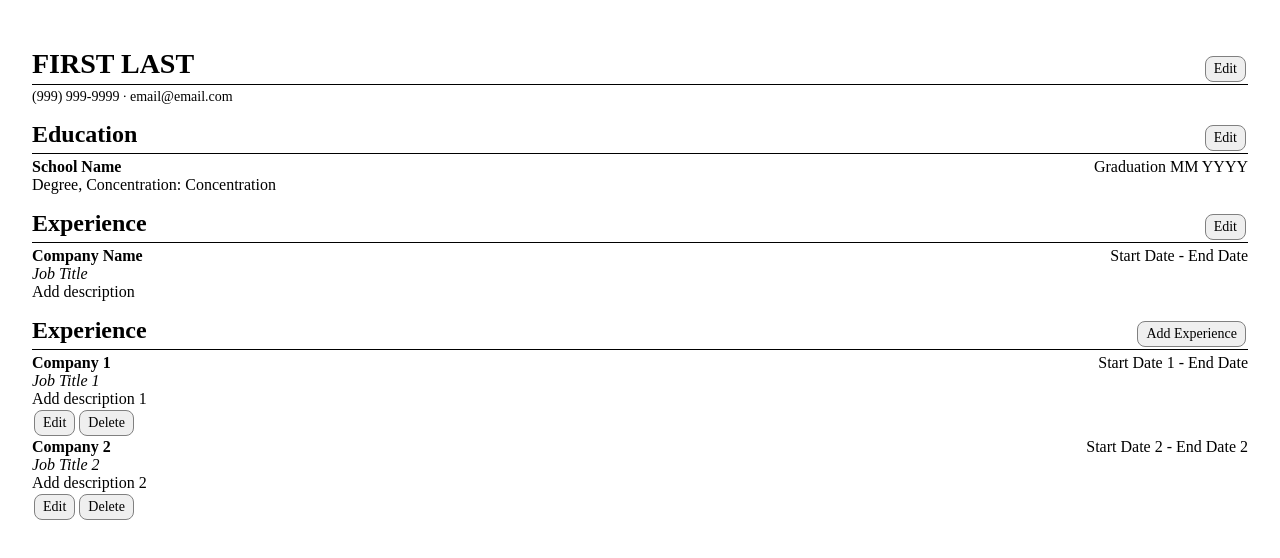
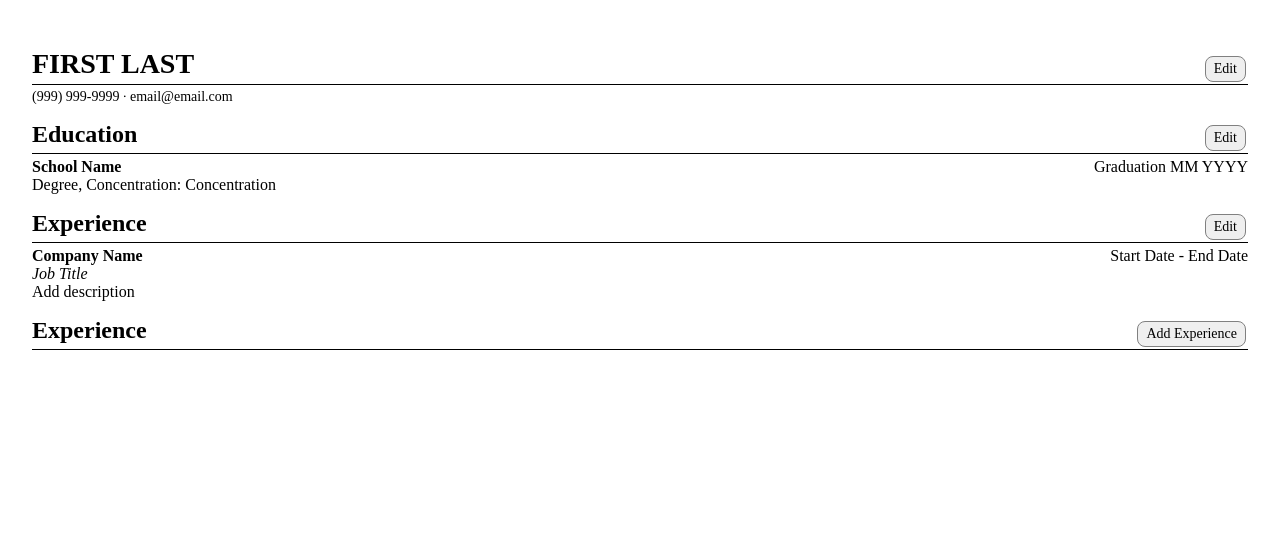
Before and after one commit to crolfs47/odin-react-cv, a React (Vite) app: page / in a window 1280 px wide. Shown: the top 558 px of the page. Built offline with nearby package versions, Linux system fonts and the light colour scheme.

Commit message:
Add functionality for Add Experience button on Jobs List component to display new jobs added

```diff
--- a/src/App.jsx
+++ b/src/App.jsx
@@ -1,5 +1,4 @@
 import { useState } from 'react'
-import { v4 as uuidv4 } from 'uuid';
 import './App.css'
 import PersonalInfo from './components/PersonalInfo'
 import EducationInfo from './components/EducationInfo'
@@ -29,20 +28,15 @@ const App = () => {
     description: "Add description",
   })
 
-  const jobs = [
-    {companyName: "Company 1",
-    title: "Job Title 1",
-    startDate: "Start Date 1",
-    endDate: "End Date ",
-    description: "Add description 1",
-    id: uuidv4(), },
-    {companyName: "Company 2",
-    title: "Job Title 2",
-    startDate: "Start Date 2",
-    endDate: "End Date 2",
-    description: "Add description 2",
-    id: uuidv4(), },
-  ];
+  // const [job, setJob] = useState({
+  //   companyName: "Company Name",
+  //   title: "Job Title",
+  //   startDate: "",
+  //   endDate: "",
+  //   description: "Add description",
+  // })
+
+  const [jobsList, setJobsList] = useState([]);
 
   return (
     <>
@@ -52,7 +46,7 @@ const App = () => {
         <Experience {...experience} handleUpdate={(newExperience) => setExperience(newExperience)}/>
       </div>
       <div>
-        <JobsList jobsList={jobs} />
+        <JobsList jobsList={jobsList} handleUpdate={(newJobsList) => setJobsList(newJobsList)} />
       </div>
     </>
   )
--- a/src/components/JobForm.jsx
+++ b/src/components/JobForm.jsx
@@ -1,15 +1,47 @@
-const JobForm = ({job}) => {
+import { useState } from "react";
+
+const JobForm = ({
+  onJobSubmit,
+  onCancel,
+  companyName,
+  title,
+  startDate,
+  endDate,
+  description,
+  id,
+}) => {
+
+  const [jobInput, setJobInput] = useState({
+    companyName,
+    title,
+    startDate,
+    endDate,
+    description,
+    id,
+  })
+
+  const handleJobChange = (e) => {
+    setJobInput({
+      ...jobInput,
+      [e.target.name]: e.target.value,
+    })
+  }
+
+  const handleSubmit = (e) => {
+    e.preventDefault();
+    onJobSubmit(jobInput);
+  }
 
   return (
     <>
-    <form>
+    <form onSubmit={handleSubmit}>
       <div className="form-item">
         <label>
           Company:
           <input
-            value={job.companyName}
+            value={jobInput.companyName}
             name="companyName"
-            // onChange={handleExperienceChange}
+            onChange={handleJobChange}
             required
           ></input>
         </label>
@@ -19,9 +51,9 @@ const JobForm = ({job}) => {
         <label>
           Job Title:
           <input
-            value={job.title}
+            value={jobInput.title}
             name="title"
-            // onChange={handleExperienceChange}
+            onChange={handleJobChange}
             required
           ></input>
         </label>
@@ -31,9 +63,9 @@ const JobForm = ({job}) => {
         <label>
           Start Date:
           <input
-            value={job.startDate}
+            value={jobInput.startDate}
             name="startDate"
-            // onChange={handleExperienceChange}
+            onChange={handleJobChange}
             type="date"
             required
           ></input>
@@ -44,9 +76,9 @@ const JobForm = ({job}) => {
         <label>
           End Date:
           <input
-            value={job.endDate}
+            value={jobInput.endDate}
             name="endDate"
-            // onChange={handleExperienceChange}
+            onChange={handleJobChange}
             type="date"
             required
           ></input>
@@ -57,9 +89,9 @@ const JobForm = ({job}) => {
         <label>
           Description:
           <textarea
-            value={job.description}
+            value={jobInput.description}
             name="description"
-            // onChange={handleExperienceChange}
+            onChange={handleJobChange}
             type="textfield"
             required
           ></textarea>
@@ -67,7 +99,7 @@ const JobForm = ({job}) => {
       </div>
       <div className="form-buttons">
         <button type="submit"> Submit </button>
-        <button type="button">
+        <button type="button" onClick={onCancel}>
           {" "}
           Cancel{" "}
         </button>
--- a/src/components/JobsList.jsx
+++ b/src/components/JobsList.jsx
@@ -3,7 +3,7 @@ import { v4 as uuidv4 } from "uuid";
 import Job from "./Job";
 import JobForm from "./JobForm";
 
-const JobsList = ({ jobsList }) => {
+const JobsList = ({ jobsList, handleUpdate }) => {
   const job = {
     companyName: "",
     title: "",
@@ -37,7 +37,15 @@ const JobsList = ({ jobsList }) => {
 
         {isEdit && (
           <div className="form-container">
-            <JobForm job={job} />
+            <JobForm
+              {...job}
+              onJobSubmit={(info) => {
+                jobsList.push(info);
+                handleUpdate(jobsList);
+                handleEdit();
+              }}
+              onCancel={handleEdit}
+              />
           </div>
         )}
       </div>
```
